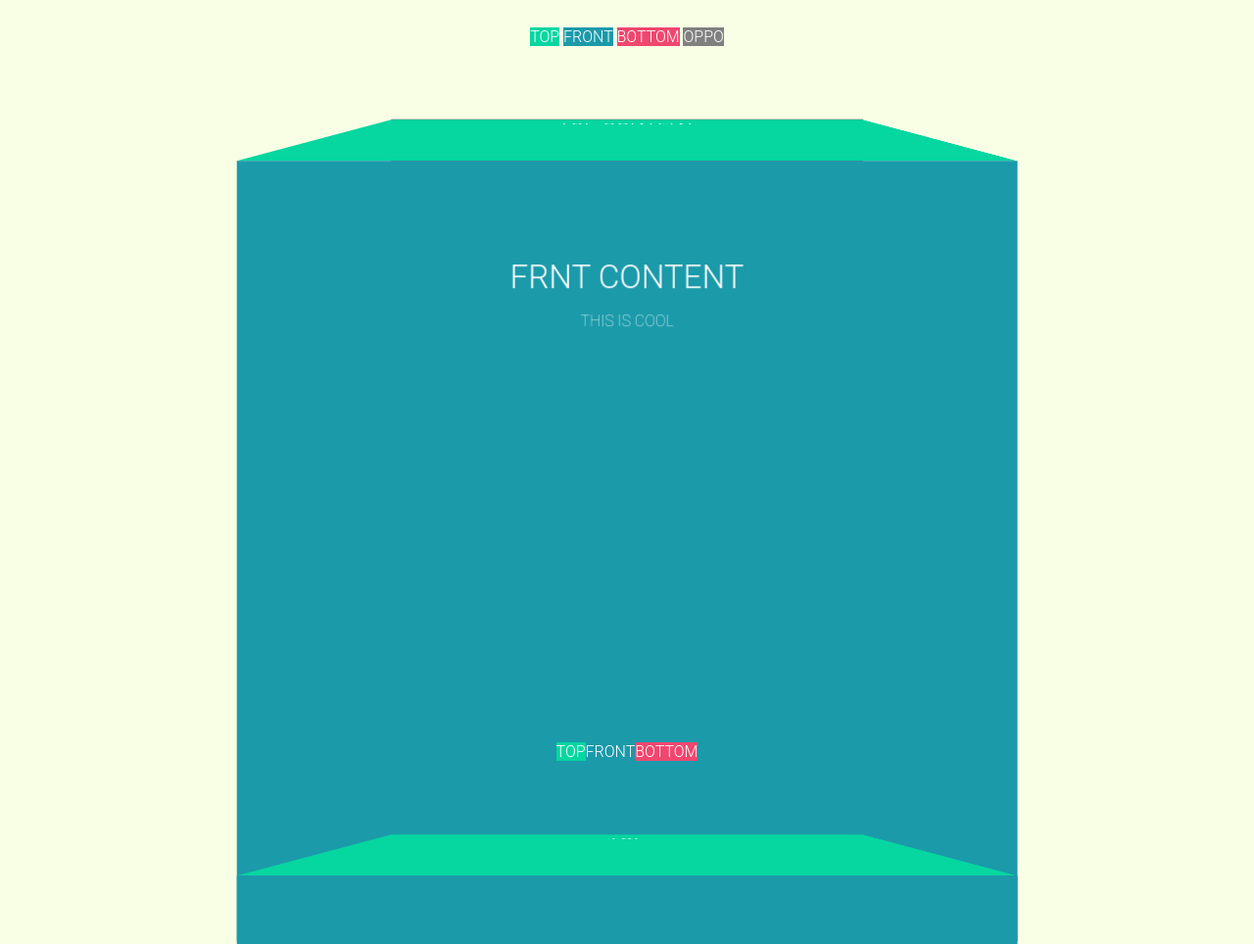
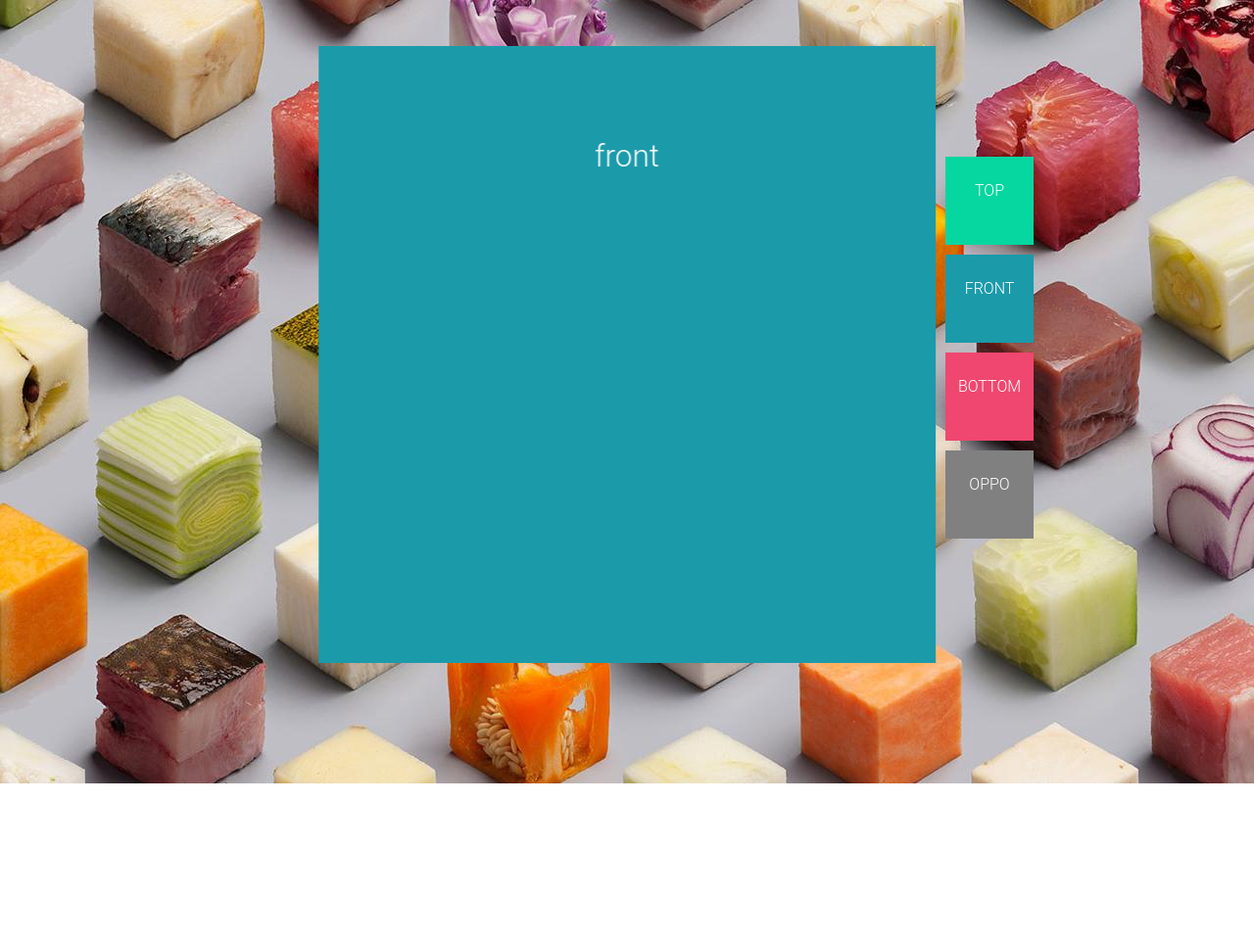
Before and after one commit to acchang/CubeTest, a website built with webpack: page dist/index.html in a window 1280 px wide. Shown: the top 964 px of the page at 98% size. After the commit the page ends 800 px from the top, so only its background shows below. Built offline with nearby package versions, Linux system fonts and the light colour scheme.

Commit message:
updated for webpack

```diff
--- a/src/index.js
+++ b/src/index.js
@@ -2,6 +2,7 @@
 import loadTop from './top';
 import loadFront from './front';
 import loadBottom from './bottom';
+import loadOppo from './oppo';
 
 init();
 
@@ -10,4 +11,5 @@
     loadTop();
     loadFront();
     loadBottom();
+    loadOppo();
 }
--- /dev/null
+++ b/src/oppo.js
@@ -0,0 +1,12 @@
+function loadOppo() {
+    var oppoTab = document.createElement('div');
+    oppoTab.classList.add('tab-content');
+    oppoTab.id = 'oppoTab';
+    document.getElementById('cube').appendChild(oppoTab);
+
+    var oppoItem = document.createElement('h1');
+    oppoItem.innerHTML = 'oppo';
+    document.getElementById('oppoTab').appendChild(oppoItem);
+    };
+
+export default loadOppo;
--- a/src/persp.js
+++ b/src/persp.js
@@ -22,6 +22,12 @@
     bottomLabel.htmlFor = 'tab-bottom';
     document.getElementById('perspective').appendChild(bottomLabel);
 
+    var oppoLabel = document.createElement('label');
+    oppoLabel.innerHTML = 'OPPO';
+    oppoLabel.classList.add('tab');
+    oppoLabel.htmlFor = 'tab-oppo';
+    document.getElementById('perspective').appendChild(oppoLabel);
+
     var topInput = document.createElement('input');
     topInput.type = 'radio'
     topInput.name = 'tabs'
@@ -40,6 +46,12 @@
     bottomInput.id = 'tab-bottom'
     document.getElementById('perspective').appendChild(bottomInput);
 
+    var oppoInput = document.createElement('input');
+    oppoInput.type = 'radio'
+    oppoInput.name = 'tabs'
+    oppoInput.id = 'tab-oppo'
+    document.getElementById('perspective').appendChild(oppoInput);
+
     var cubeDiv = document.createElement('div');
     cubeDiv.classList.add('cube');
     cubeDiv.id = 'cube';
```
Also changed, not shown: dist/images/choco-cubes.png (added), dist/images/cubericecut.png (added), dist/images/wagyu-cubes.jpg (added), dist/index.html, dist/main.js, dist/style.css, 1 other file.
